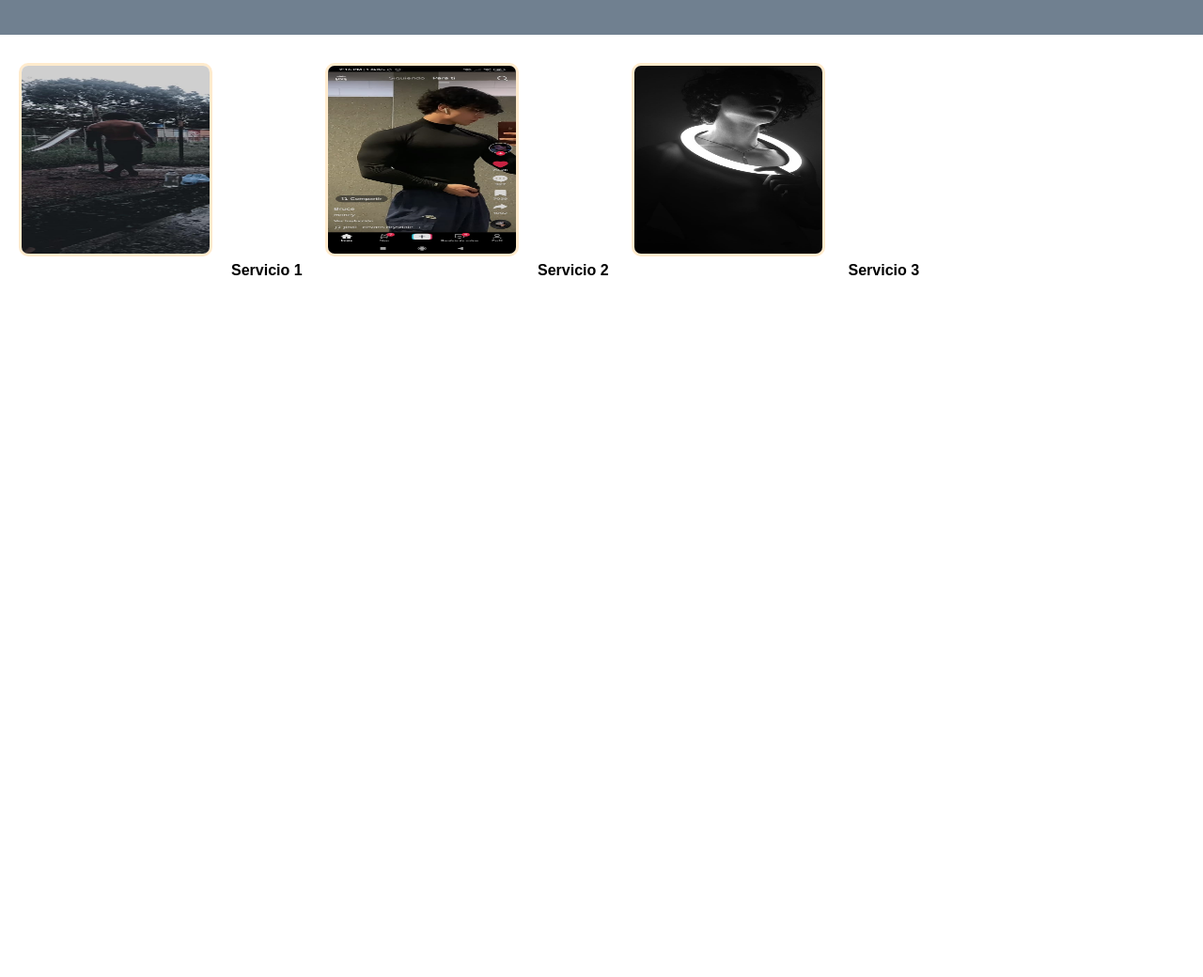
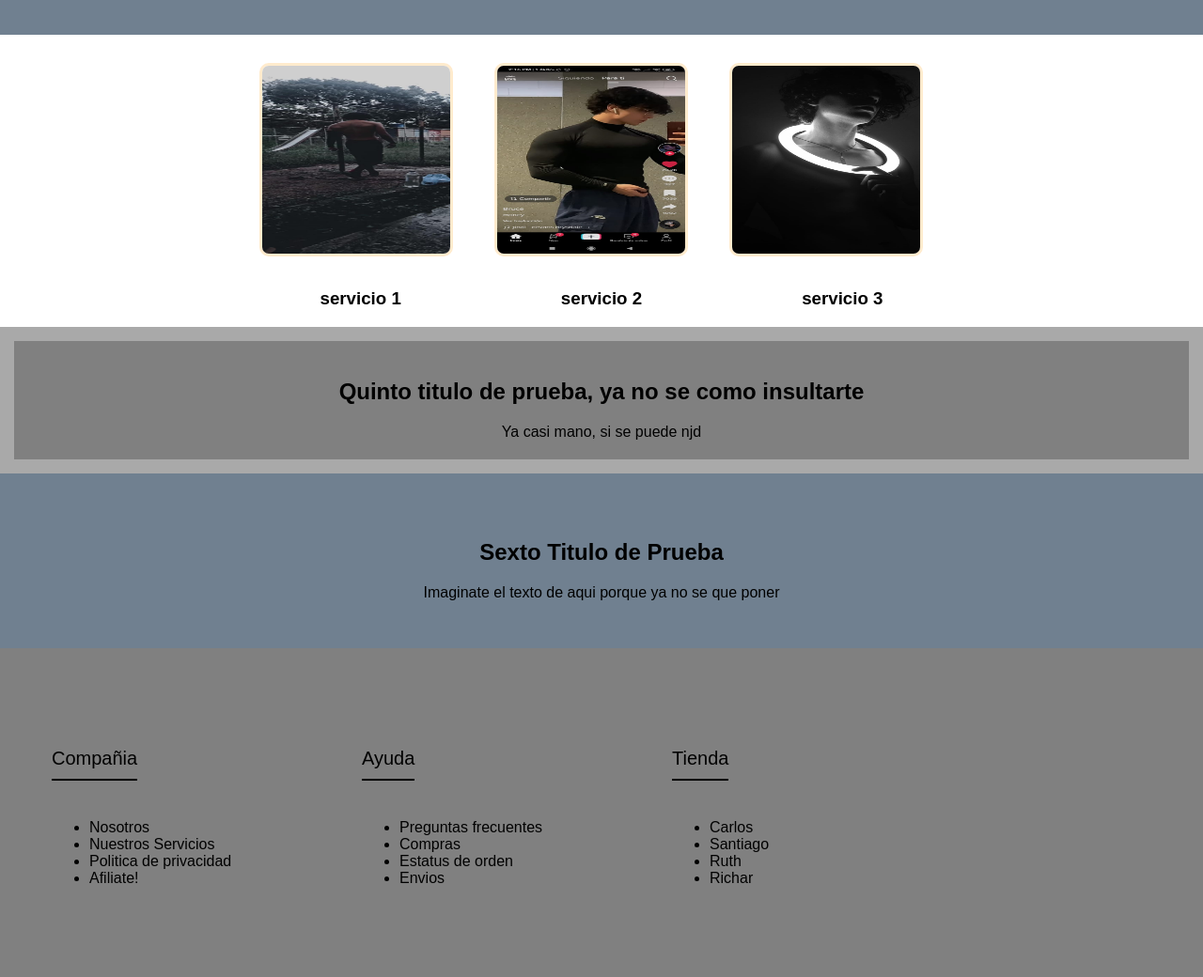
Before and after one commit to CsMarchan/PracticaSantiago, a plain HTML site: page Index.html in a window 1280 px wide. Shown: the part 956-1996 px from the top of the page at 94% size. Before the commit the page ends 1253 px from the top, so only its background shows below. Drawn offline with Linux system fonts and the light colour scheme.

Commit message:
casi terminado, corregir el footer

```diff
--- a/Index.html
+++ b/Index.html
@@ -5,6 +5,7 @@
     <meta name="viewport" content="width=device-width, initial-scale=1.0">
     <title>Proyecto Santiago</title>
     <link rel="stylesheet" href="style.css">
+    <link rel="stylesheet" href="https://cdnjs.cloudflare.com/ajax/libs/font-awesome/6.2.1/css/all.min.css">
 </head>
 
 <body>
@@ -38,17 +39,74 @@
     <div class="subContenedor3">
         <h2>Tercer Titulo de Prueba Santiago me cago en todo lo cagable</h2>
         <p style="text-align:justify;">Lorem ipsum dolor sit amet consectetur adipisicing elit. Similique, accusamus reiciendis expedita et quos qui vel accusantium sed ad nemo ab perspiciatis eius eum. Quod, magni odit? Recusandae, eos reiciendis?</p>
-        <button><strong>Un hambre chamo csm</button>
+        <button><strong>Un hambre chamo csm</strong></button>
     </div>
 </div>
 
 <div class="contenedor4">
-    <img class="imagen1" src="img/WhatsApp Image 2023-10-24 at 9.17.28 PM.jpeg" alt="">Servicio 1
-    <img class="imagen2" src="img/WhatsApp Image 2024-01-26 at 11.54.21 AM.jpeg" alt="">Servicio 2
-    <img class="imagen3" src="img/WhatsApp Image 2024-01-26 at 12.56.33 PM.jpeg" alt=""> Servicio 3
+    <div class="subContenedor4">
+        <img class="imagen1" src="img/WhatsApp Image 2023-10-24 at 9.17.28 PM.jpeg" alt="">
+        <img class="imagen2" src="img/WhatsApp Image 2024-01-26 at 11.54.21 AM.jpeg" alt="">
+        <img class="imagen3" src="img/WhatsApp Image 2024-01-26 at 12.56.33 PM.jpeg" alt="">
+            <div class="textoImg">
+                <h3>servicio 1             </h3>
+                <h3>servicio 2             </h3>
+                <h3>servicio 3             </h3>
+            </div>
+    </div>
 </div>
 
+<div class="contenedor5">
+    <div class="subContenedor5">
+        <h2>Quinto titulo de prueba, ya no se como insultarte</h2>
+        <p style="text-align: center;"> Ya casi mano, si se puede njd </p>
+    </div>
+</div>
 
+<div class="contenedor6">
+    <h2>Sexto Titulo de Prueba
+    </h2>
+    <p style="text-align: center;">Imaginate el texto de aqui porque ya no se que poner</p>
+</div>
 
+<footer class="footer">
+
+    <div class="contenedor7">
+
+        <div class="footer-row">
+
+            <div class="links">
+                <h4>Compañia</h4>
+                <ul>
+                    <li><a href="#">Nosotros</a></li>
+                    <li><a href="#">Nuestros Servicios</a></li>
+                    <li><a href="#">Politica de privacidad</a></li>
+                    <li><a href="#">Afiliate!</a></li>
+                </ul>
+            </div>
+            <div class="links">
+                <h4>Ayuda</h4>
+                <ul>
+                    <li><a href="#">Preguntas frecuentes</a></li>
+                    <li><a href="#">Compras</a></li>
+                    <li><a href="#">Estatus de orden</a></li>
+                    <li><a href="#">Envios</a></li>
+                </ul>
+            </div>
+            <div class="links">
+                <h4>Tienda</h4>
+                <ul>
+                    <li><a href="#">Carlos</a></li>
+                    <li><a href="#">Santiago</a></li>
+                    <li><a href="#">Ruth</a></li>
+                    <li><a href="#">Richar</a></li>
+                </ul>
+            </div>
+
+        </div>
+
+    </div>
+
+</footer>
 </body>
 </html>
--- a/style.css
+++ b/style.css
@@ -81,22 +81,93 @@ img{
     margin-left: 175px;
 }
 
-.contenedor4 img{
-    display: inline ;
-    margin:20px;
+.contenedor4{
+    display: flex;
+    justify-content: center;
+}
+
+.textoImg{
+    text-align: center;
+    display: flex;
+    justify-content: center;
 }
 
 .imagen1{
     height: 200px;
     width: 200px;
+    margin: 20px;
 }
 
 .imagen3{
     height: 200px;
     width: 200px;
+    margin: 20px;
 }
 
 .imagen2{
     height: 200px;
     width: 200px;
+    margin: 20px;
 }
+
+h3{
+    margin-top: 10px;
+    padding-right: 85px;
+    padding-left: 85px;
+}
+
+.contenedor5{
+    background-color: darkgrey;
+    padding: 15px;
+    text-align: center;
+}
+.subContenedor5{
+    background-color: grey;
+    padding: 20px;
+}
+.subContenedor5 p{
+    display: contents;
+}
+
+.contenedor6{
+    background-color: slategrey;
+    padding: 50px;
+    text-align: center;
+}
+
+.contenedor6 p{
+    display: contents;
+}
+
+.contenedor7{
+    max-width: 1200px;
+    margin: 0 auto;
+}
+
+.footer{
+    background-color: gray;
+    padding: 80px 0;
+}
+
+.footer-row{
+    display: flex;
+    flex-wrap: wrap;
+}
+
+.links{
+    width: 25%;
+    padding: 0 15px;
+}
+
+.links h4{
+    font-size: 20px;
+    margin-bottom: 25px;
+    font-weight: 500;
+    border-bottom: 2px solid;
+    padding-bottom: 10px;
+    display: inline-block;
+}
+.links ul li a{
+    font: 18px;
+    text-decoration: none;
+}
```
